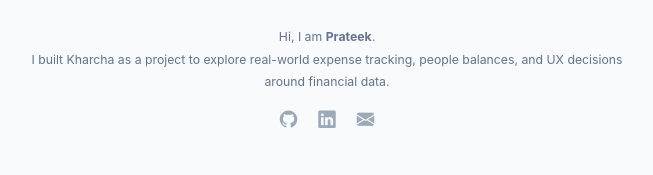
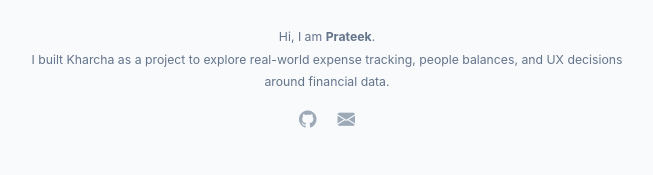
Before and after one commit to CDT-PRATEEK/Kharcha, a Django app: page / in a window 1280 px wide. Shown: the part 2866-3041 px from the top of the page, without its empty margins (313-966 px from the left). Run offline with Django 5.2, Linux system fonts and the light colour scheme.

Commit message:
footer refine

```diff
--- a/templates/home.html
+++ b/templates/home.html
@@ -132,9 +132,8 @@
             people balances, and UX decisions around financial data.
         </p>
         <div class="d-flex justify-content-center gap-4">
-            <a href="YOUR_GITHUB_LINK" target="_blank" class="dev-link" title="View Source Code"><i class="bi bi-github"></i></a>
-            <a href="YOUR_LINKEDIN_LINK" target="_blank" class="dev-link" title="Connect"><i class="bi bi-linkedin"></i></a>
-            <a href="mailto:your_email@example.com" class="dev-link" title="Contact"><i class="bi bi-envelope-fill"></i></a>
+            <a href="https://github.com/CDT-PRATEEK" target="_blank" class="dev-link" title="Github"><i class="bi bi-github"></i></a>
+            <a href="mailto:mykharcha.app@gmail.com" class="dev-link" title="Contact"><i class="bi bi-envelope-fill"></i></a>
         </div>
     </div>
 </footer>
```
